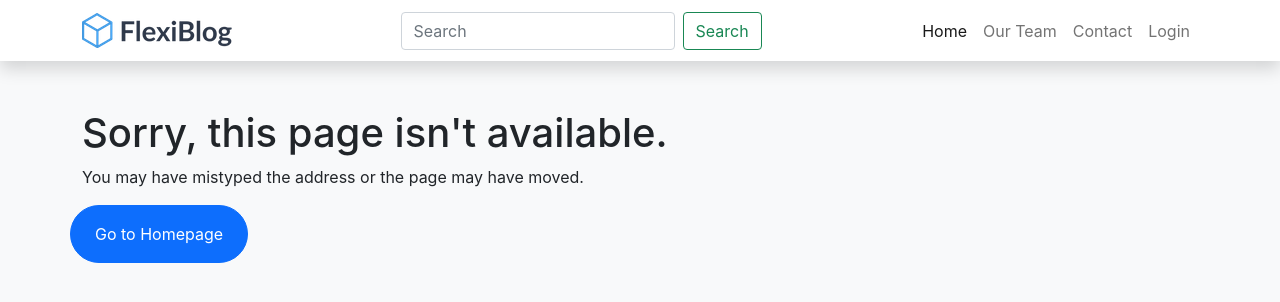
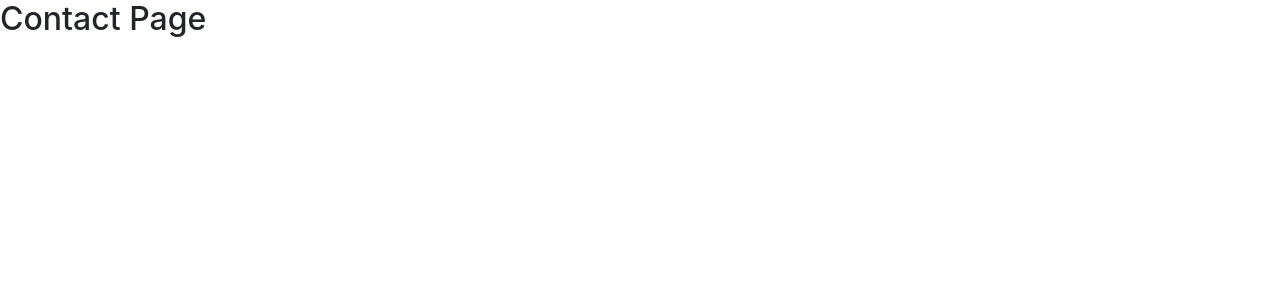
Before and after one commit to mi-dexigner/BlogHeadlessWp, a React (Create React App) app: page /contact in a window 1280 px wide. Shown: the top 302 px of the page. Built offline with nearby package versions, Linux system fonts and the light colour scheme.

Commit message:
fix the some issues and added contact page create and route set

```diff
--- a/src/App.js
+++ b/src/App.js
@@ -10,6 +10,7 @@ import PageNew  from './pages/PageNew'
 import PostNew  from './pages/PostNew'
 import User  from './pages/User'
 import FourZeroFour  from './pages/FourZeroFour'
+import Contact from './pages/Contact';
 const App = () => {
   return (
     <div className="app user-select-none">
@@ -18,7 +19,8 @@ const App = () => {
       <Route exact path="/" component={Home} />
       <Route path="/post/:slug" component={BlogDetail} />
       <Route path="/authors" component={Authors} />
-      <Route path="/login" component={Login} />
+      <Route path="/contact" component={Contact} />
+      <Route path="/admin/login" component={Login} />
       <Route path="/admin/dashboard/:userName" component={Dashboard} />
       <Route path="/admin/post-new/" component={PostNew} />
       <Route path="/admin/page-new/" component={PageNew} />
--- a/src/components/FeaturedMedia.js
+++ b/src/components/FeaturedMedia.js
@@ -1,20 +1,19 @@
 import React,{useState,useEffect} from 'react'
 import axios from "../services/axios";
-
+import Loader from "../components/Loader";
 const FeaturedMedia = ({id}) => {
     const [media, setMedia] = useState('')
     useEffect(()=>{
         async function fetchData() {
             const request = await axios.get(`/media/${id}`);
-             console.log(request.data);
             setMedia(request.data);
         }
         fetchData();
     },[id])
+    if(!media) return <Loader/>
     return (
         <>
-      {/*{console.log('media_details',media.media_details.sizes.full.source_url)}*/}
-           <img src={media.media_details.sizes.full.source_url} className="card-img-top" alt={media.title.rendered} />
+         <img src={media.media_details.sizes.full.source_url} className="card-img-top" alt={media.title.rendered} />
         </>
     )
 }
--- a/src/components/Navbar.js
+++ b/src/components/Navbar.js
@@ -17,7 +17,6 @@ const Navbar = ({props}) => {
 
             <div className="collapse navbar-collapse" id="navbarSupportedContent ms-auto">
 
-
                 <form className="d-flex ms-auto">
   <input className="form-control me-2" type="search" placeholder="Search" aria-label="Search" />
   <button className="btn btn-outline-success" type="submit">Search</button>
--- a/src/components/SignedOutLinks.js
+++ b/src/components/SignedOutLinks.js
@@ -7,11 +7,8 @@ const SignedOutLinks = () => {
         <ul className="navbar-nav ms-auto mb-2 mb-lg-0">
             <li className="nav-item"><NavLink className="nav-link" to="/">Home</NavLink></li>
             <li className="nav-item"><NavLink className="nav-link" to="/authors">Our Team</NavLink></li>
-            <li className="nav-item"><NavLink className="nav-link" to="/login">Contact</NavLink></li>
-            <li className="nav-item"><NavLink className="nav-link" to="/login">Login</NavLink></li>
-
-            {/*<li><input type="checkbox" class="btn-check" id="btn-check-outlined" autocomplete="off" />
-<label class="btn btn-outline-primary" for="btn-check-outlined">Single toggle</label></li>*/}
+            <li className="nav-item"><NavLink className="nav-link" to="/contact">Contact</NavLink></li>
+            <li className="nav-item"><NavLink className="nav-link" to="/admin/login">Login</NavLink></li>
         </ul>
         </>
     )
--- a/src/pages/BlogDetail.js
+++ b/src/pages/BlogDetail.js
@@ -7,14 +7,9 @@ import Loader from '../components/Loader';
 import Message from '../components/Message';
 
 const BlogDetail = () => {
-    const [loading,setLoading] = useState(true);
     const [error,setError] = useState('');
-    const [post,setPost] = useState({
-        title: '',
-        content:'',
-        date:''
-      });
-    //const [error,setError] = useState('');
+    const [post,setPost] = useState();
+
     const {slug} = useParams();
     useEffect(() => {
         async function fetchData() {
@@ -22,10 +17,8 @@ const BlogDetail = () => {
             const request = await axios.get(`/posts?slug=${slug}`);
             //console.log(request.data[0]);
             setPost(request.data[0]);;
-            setLoading(false);
             return request.data;
             }catch (error) {
-              setLoading(false);
               setError(error.response.data.message);
               console.error(error.response.data.message);
             }
@@ -36,13 +29,13 @@ const BlogDetail = () => {
 
       },[slug]);
 
-
+      if(!post) return <Loader/>
     return (
         <>
              <Navbar />
              <div className="container  pt-5">
                 <div className="row">
-                { loading && <Loader />}
+
             { error && <Message message={error} error/>}
             <div className="card border-0">
             <div className="card-content">
--- /dev/null
+++ b/src/pages/Contact.js
@@ -0,0 +1,11 @@
+import React from 'react'
+
+const Contact = () => {
+    return (
+        <div>
+         <h2>Contact Page</h2>
+        </div>
+    )
+}
+
+export default Contact
--- a/src/pages/Home.js
+++ b/src/pages/Home.js
@@ -8,7 +8,6 @@ import Message from "../components/Message";
 import FeaturedMedia from "../components/FeaturedMedia";
 
 const Home = () => {
-  const [loading, setLoading] = useState(true);
   const [posts, setPosts] = useState([]);
   const [error, setError] = useState("");
 
@@ -17,11 +16,9 @@ const Home = () => {
       try {
         const request = await axios.get("/posts");
         //console.log(request.data);
-        setLoading(false);
         setPosts(request.data);
         return request.data;
       } catch (error) {
-        setLoading(false);
         setError(error.response.data.message);
         console.error(error.response.data.message);
       }
@@ -29,6 +26,9 @@ const Home = () => {
 
     fetchData();
   }, []);
+
+  if(!posts) return <Loader/>
+
   return (
     <>
       <Navbar />
@@ -36,7 +36,7 @@ const Home = () => {
         <div className="row">
           <div className="col-sm-12">
 
-              {loading && <Loader />}
+
               {error && <Message message={error} error />}
               {posts.map((post) => (
                   <div className="card border-0" key={post.id}>
```
Also changed, not shown: 1 other file (tests, documents, lock files or other folders).
